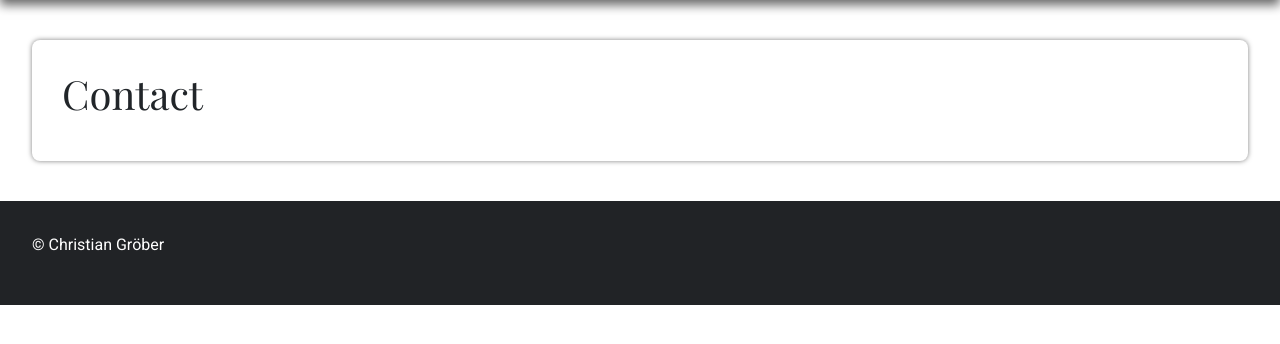
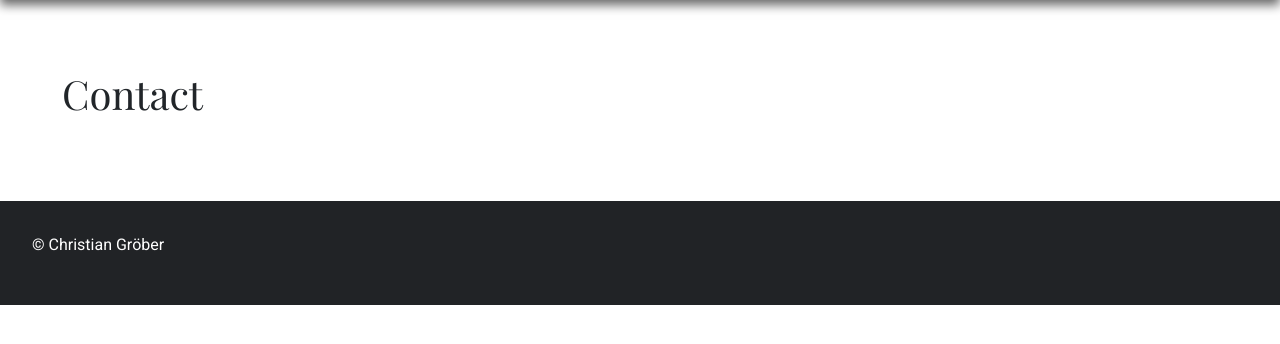
Before and after one commit to ChristianGroeber/django-christian-groeber, a Django app: page /contact/ in a window 1280 px wide. Shown: the part 64-408 px from the top of the page. Run offline with Django 3.2, Linux system fonts and the light colour scheme; data that the repository does not hold is empty; some libraries are stand-ins or nearby versions.

Commit message:
small changes

```diff
--- a/christian_groeber_ch/static/css/Site.css
+++ b/christian_groeber_ch/static/css/Site.css
@@ -19,15 +19,16 @@ div{
 
 @media (min-width:500px){
     .site-content {
-        margin-top: 40px;
         padding: 30px;
-        display: block;
         margin-right: 2rem;
         margin-left: 2rem;
-        box-shadow: 0 0 5px rgba(0,0,0,0.5);
-        border-radius: 0.5rem;
-        margin-bottom: 40px;
+    }
 }
+
+.site-content{
+    display: block;
+    margin-bottom: 40px;
+    margin-top: 40px;
 }
 
 .site-content > h2{
```
